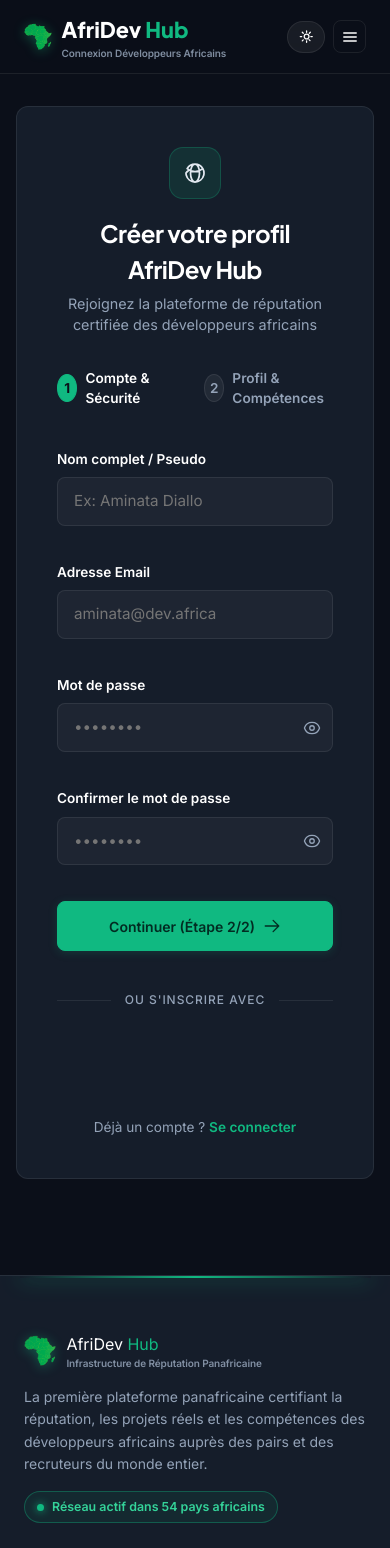
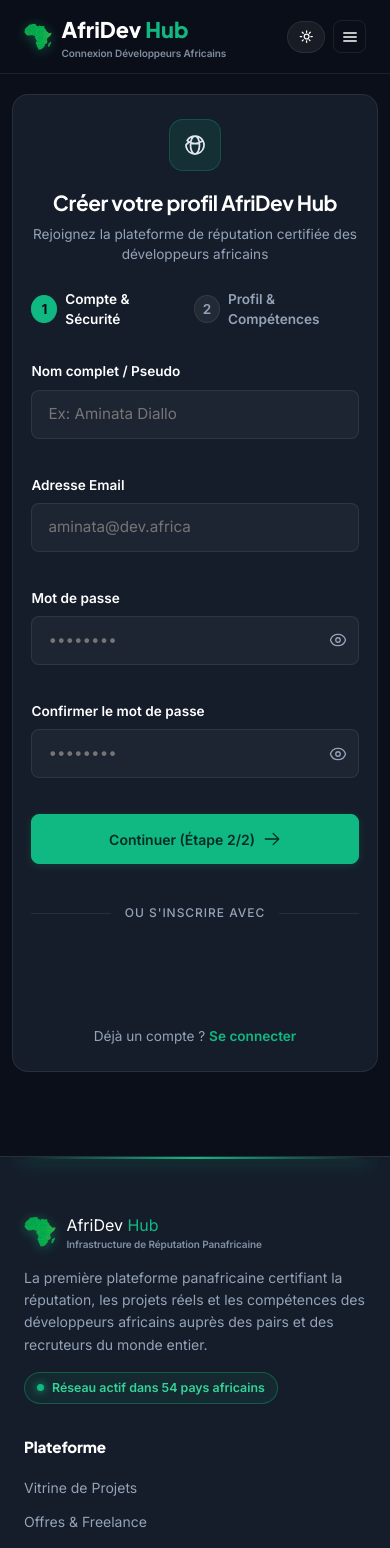
Before and after one commit to HachimouAkram/AfriDev-Hub, an Angular app in the folder frontend-angular/: page /register in a window 390 px wide. Shown: the top 1548 px of the page. Built offline with nearby package versions, Linux system fonts and the light colour scheme.

Commit message:
fix(responsive): make Google sign-in button and auth cards fluid on mobile

```diff
--- a/frontend-angular/src/app/features/auth/login/login.component.css
+++ b/frontend-angular/src/app/features/auth/login/login.component.css
@@ -227,7 +227,22 @@
   justify-content: center;
   align-items: center;
   width: 100%;
+  max-width: 100%;
+  overflow: hidden;
   min-height: 44px;
+}
+
+#google-btn-login {
+  display: flex;
+  justify-content: center;
+  width: 100%;
+  max-width: 100%;
+  overflow: hidden;
+}
+
+#google-btn-login iframe {
+  max-width: 100% !important;
+  margin: 0 auto !important;
 }
 
 /* 2FA / New Device Box */
@@ -296,3 +311,23 @@
   color: var(--emerald);
   text-decoration: underline;
 }
+
+@media (max-width: 480px) {
+  .auth-container {
+    padding: 1.25rem 0.75rem;
+  }
+
+  .auth-card {
+    padding: 1.5rem 1.15rem;
+    border-radius: 16px;
+    gap: 1.25rem;
+  }
+
+  .auth-header h2 {
+    font-size: 1.3rem;
+  }
+
+  .auth-header p {
+    font-size: 0.85rem;
+  }
+}
--- a/frontend-angular/src/app/features/auth/login/login.component.ts
+++ b/frontend-angular/src/app/features/auth/login/login.component.ts
@@ -159,6 +159,9 @@ export class LoginComponent implements AfterViewInit {
     this.initGoogleSignIn();
   }
 
+  private resizeHandler?: () => void;
+  private resizeTimeout: any;
+
   private initGoogleSignIn(): void {
     const checkGoogle = () => {
       if (typeof google !== 'undefined' && google.accounts?.id) {
@@ -168,16 +171,33 @@ export class LoginComponent implements AfterViewInit {
             callback: (response: any) => this.handleGoogleCredential(response)
           });
 
+          const renderBtn = () => {
             const btnElement = document.getElementById('google-btn-login');
             if (btnElement) {
+              btnElement.innerHTML = '';
+              const parentWidth = btnElement.parentElement?.clientWidth || (window.innerWidth - 48);
+              // Largeur fluide bornée entre 200px et 360px selon l'écran mobile
+              const targetWidth = Math.max(200, Math.min(360, Math.floor(parentWidth)));
+
               google.accounts.id.renderButton(btnElement, {
                 theme: 'filled_black',
                 size: 'large',
-              width: 360,
+                width: targetWidth,
                 text: 'continue_with',
                 shape: 'rectangular',
                 logo_alignment: 'left'
               });
+            }
+          };
+
+          renderBtn();
+
+          if (!this.resizeHandler) {
+            this.resizeHandler = () => {
+              clearTimeout(this.resizeTimeout);
+              this.resizeTimeout = setTimeout(renderBtn, 200);
+            };
+            window.addEventListener('resize', this.resizeHandler);
           }
         } catch (e) {
           console.warn('Google Identity initialization error', e);
--- a/frontend-angular/src/app/features/auth/register/register.component.css
+++ b/frontend-angular/src/app/features/auth/register/register.component.css
@@ -493,5 +493,49 @@ select.form-control option {
   justify-content: center;
   align-items: center;
   width: 100%;
+  max-width: 100%;
+  overflow: hidden;
   min-height: 44px;
 }
+
+#google-btn-register {
+  display: flex;
+  justify-content: center;
+  width: 100%;
+  max-width: 100%;
+  overflow: hidden;
+}
+
+#google-btn-register iframe {
+  max-width: 100% !important;
+  margin: 0 auto !important;
+}
+
+@media (max-width: 480px) {
+  .auth-container {
+    padding: 1.25rem 0.75rem;
+  }
+
+  .auth-card {
+    padding: 1.5rem 1.15rem;
+    border-radius: 16px;
+    gap: 1.25rem;
+  }
+
+  .auth-header h2 {
+    font-size: 1.3rem;
+  }
+
+  .auth-header p {
+    font-size: 0.85rem;
+  }
+
+  .stepper {
+    margin: 0.25rem 0 0.75rem;
+  }
+
+  .step-line {
+    max-width: 30px;
+    margin: 0 0.5rem;
+  }
+}
--- a/frontend-angular/src/app/features/auth/register/register.component.ts
+++ b/frontend-angular/src/app/features/auth/register/register.component.ts
@@ -205,6 +205,7 @@ export class RegisterComponent implements AfterViewInit {
   goToStep1(): void {
     this.step = 1;
     this.errorMessage = '';
+    setTimeout(() => this.initGoogleSignIn(), 50);
   }
 
   onSubmitRegister(): void {
@@ -250,6 +251,9 @@ export class RegisterComponent implements AfterViewInit {
     this.initGoogleSignIn();
   }
 
+  private resizeHandler?: () => void;
+  private resizeTimeout: any;
+
   private initGoogleSignIn(): void {
     const checkGoogle = () => {
       if (typeof google !== 'undefined' && google.accounts?.id) {
@@ -259,16 +263,33 @@ export class RegisterComponent implements AfterViewInit {
             callback: (response: any) => this.handleGoogleCredential(response)
           });
 
+          const renderBtn = () => {
             const btnElement = document.getElementById('google-btn-register');
             if (btnElement) {
+              btnElement.innerHTML = '';
+              const parentWidth = btnElement.parentElement?.clientWidth || (window.innerWidth - 48);
+              // Largeur fluide bornée entre 200px et 360px selon l'écran mobile
+              const targetWidth = Math.max(200, Math.min(360, Math.floor(parentWidth)));
+
               google.accounts.id.renderButton(btnElement, {
                 theme: 'filled_black',
                 size: 'large',
-              width: 360,
+                width: targetWidth,
                 text: 'signup_with',
                 shape: 'rectangular',
                 logo_alignment: 'left'
               });
+            }
+          };
+
+          renderBtn();
+
+          if (!this.resizeHandler) {
+            this.resizeHandler = () => {
+              clearTimeout(this.resizeTimeout);
+              this.resizeTimeout = setTimeout(renderBtn, 200);
+            };
+            window.addEventListener('resize', this.resizeHandler);
           }
         } catch (e) {
           console.warn('Google Identity initialization error', e);
```
Lines whose indentation alone changed are shown as unchanged.
